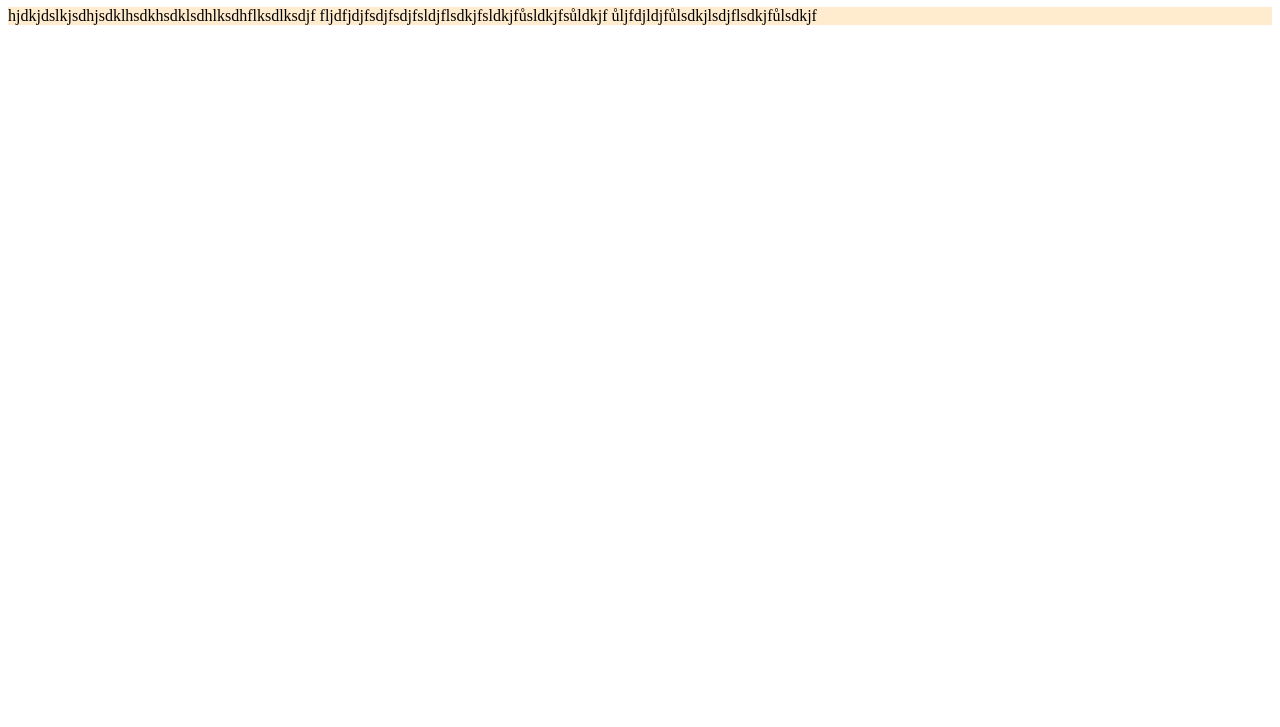
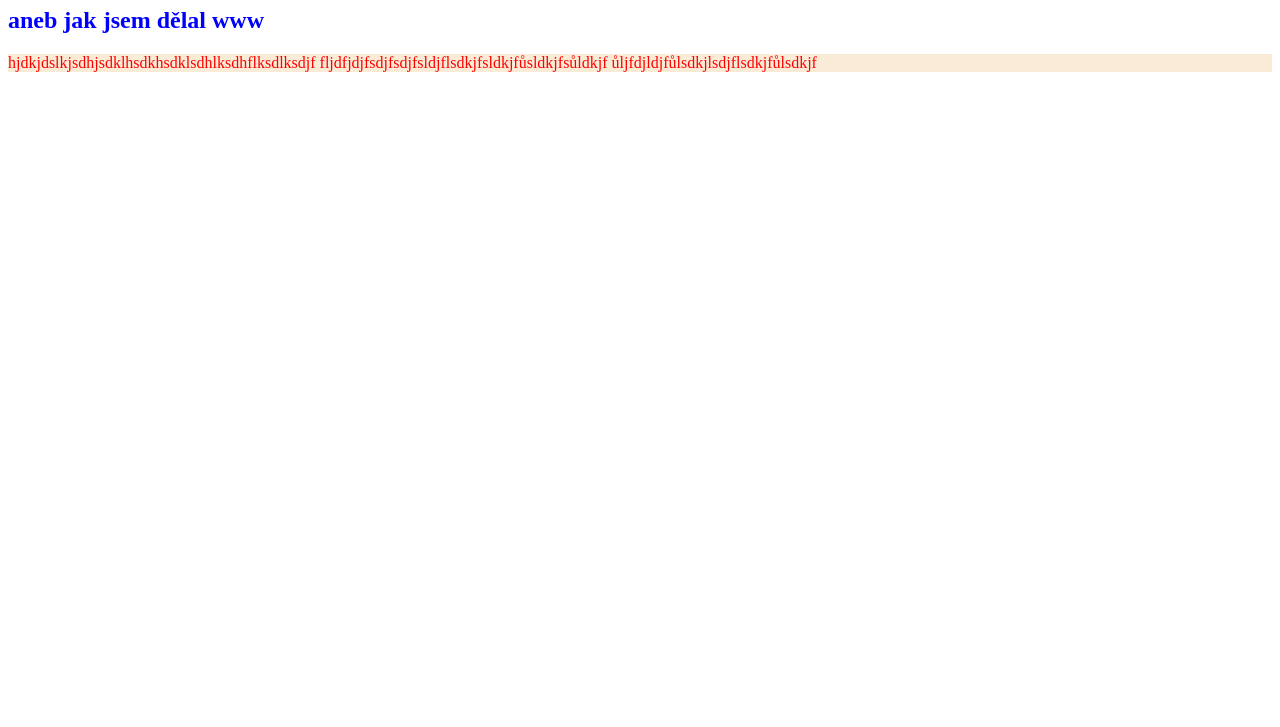
Before and after one commit to lubi48/muj-super-projekt, a plain HTML site: page index.html in a window 1280 px wide. Shown: the part 73-800 px from the top of the page. Drawn offline with Linux system fonts and the light colour scheme.

Commit message:
doplnění barev

```diff
--- a/index.html
+++ b/index.html
@@ -3,11 +3,13 @@
 <head>
     <meta charset="UTF-8">
     <meta name="viewport" content="width=device-width, initial-scale=1.0">
-    <title>Document</title>
+    <title>můj super projekt</title>
     <link rel="stylesheet" href="style.css">
 </head>
 <body>
     <h1>Můj super projekt</h1>
+
+    <h2>aneb jak jsem dělal www</h2>
 
     <p>hjdkjdslkjsdhjsdklhsdkhsdklsdhlksdhflksdlksdjf
         fljdfjdjfsdjfsdjfsldjflsdkjfsldkjfůsldkjfsůldkjf
--- a/style.css
+++ b/style.css
@@ -1,6 +1,12 @@
 h1{
     color: rgb(242, 12, 104);
 }
+
+h2{
+    color: blue;
+}
+
 p{
-    background-color: blanchedalmond;
+    background-color: antiquewhite;
+    color: red;
 }
```
